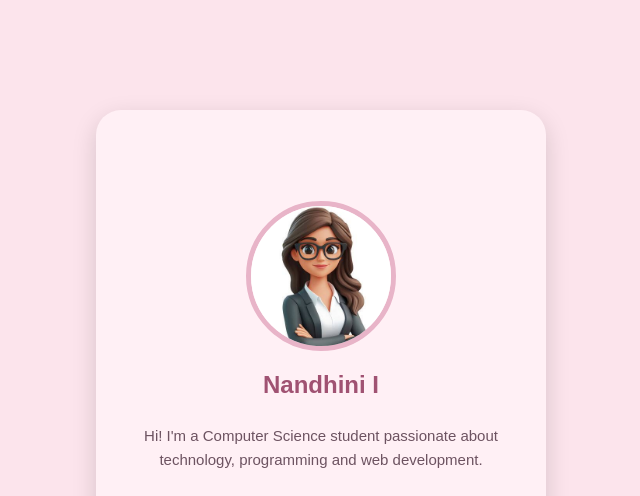
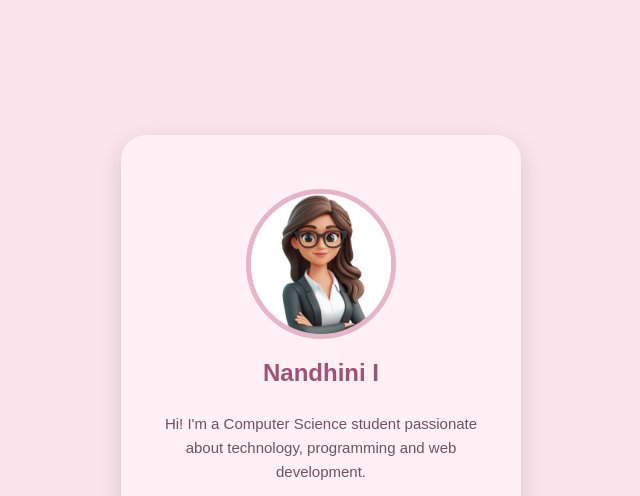
Before and after one commit to nandhinii-27/personal-profile-card, a plain HTML site: page index.html in a window 1280 px wide. Shown: the top 496 px of the page, without its empty margins (319-959 px from the left). Drawn offline with Linux system fonts and the light colour scheme.

Commit message:
Updated profile card design

```diff
--- a/style.css
+++ b/style.css
@@ -17,8 +17,8 @@ body {
 
 /* Main Card */
 .profile-card {
-    width: 450px;
-    height: 580px;
+    width: 400px;
+    height: 530px;
     perspective: 1000px;
     cursor: pointer;
 }
```
